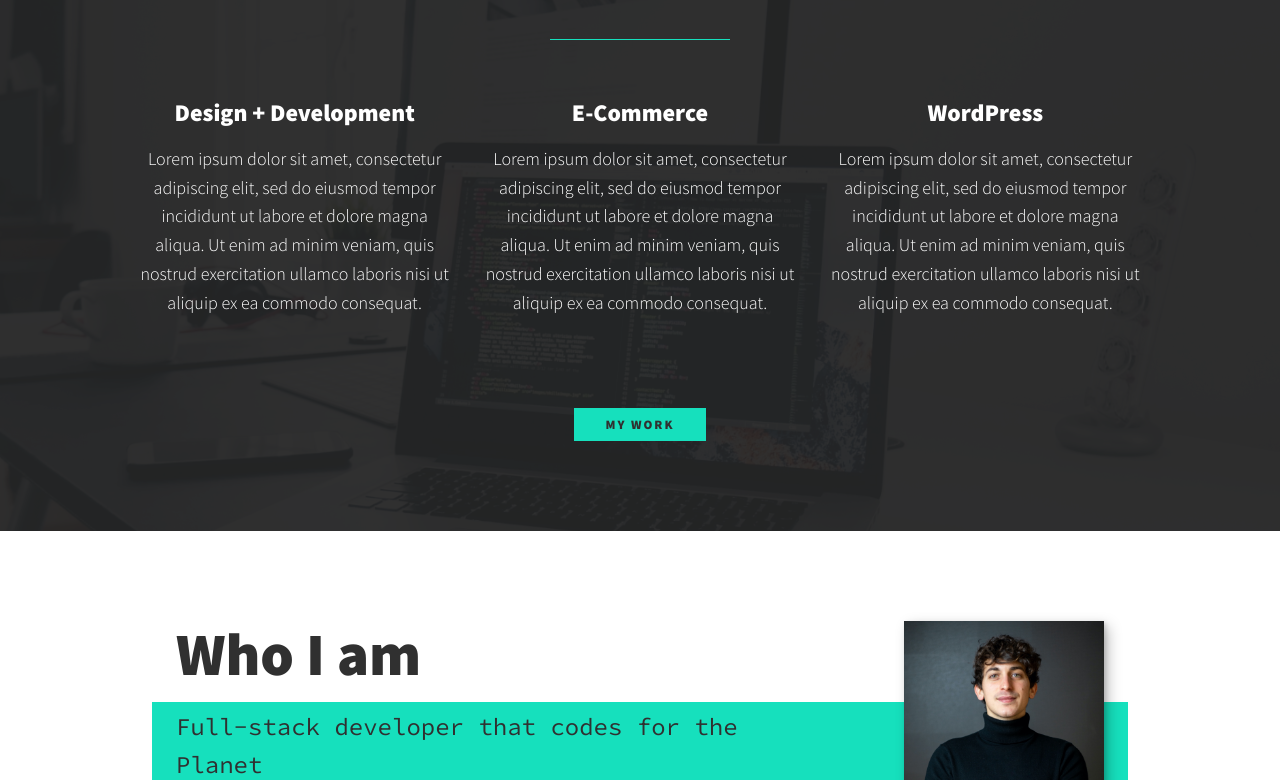
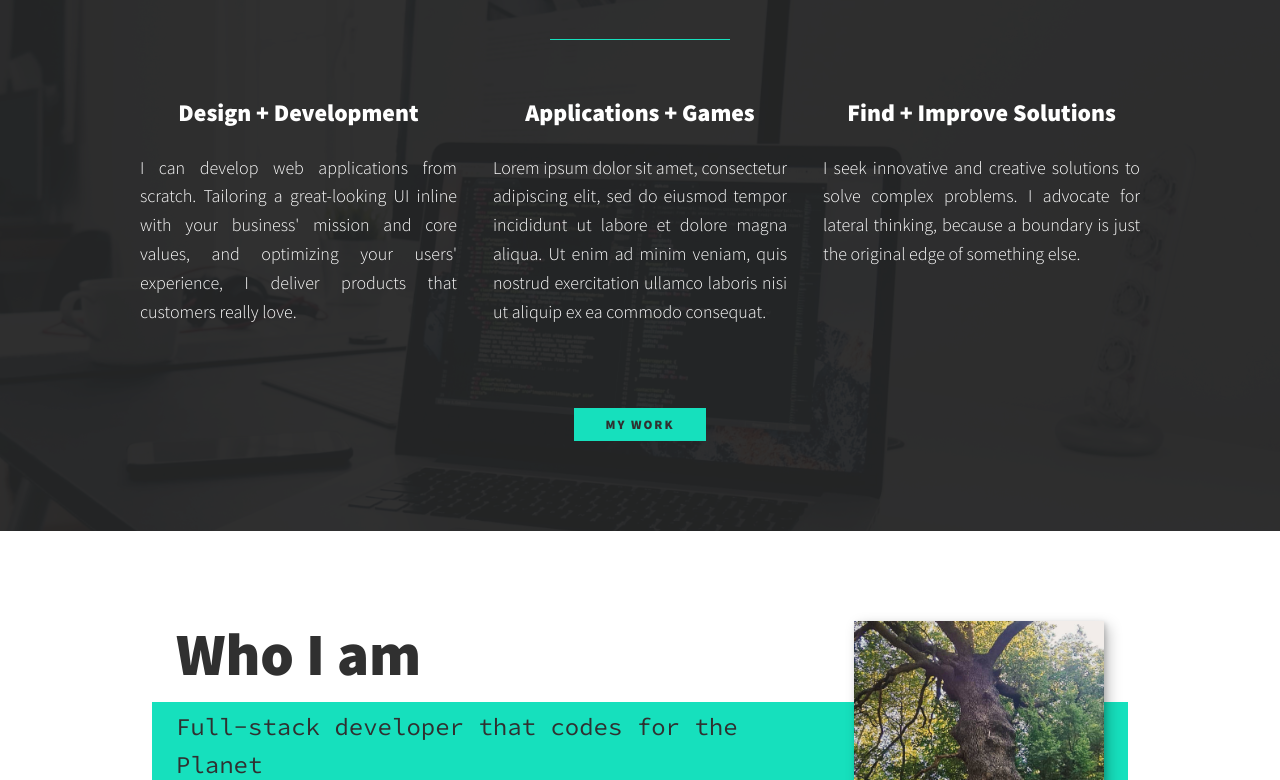
Before and after one commit to SteRap/portfolio, a React (Create React App) app: page / in a window 1280 px wide. Shown: the part 800-1580 px from the top of the page. Built offline with nearby package versions, Linux system fonts and the light colour scheme.

Commit message:
updating contents

```diff
--- a/src/About.js
+++ b/src/About.js
@@ -1,5 +1,5 @@
 import React from "react";
-import profileImg from "./Media/Profile_picture.jpg";
+import profileImg from "./Media/profile_3.jpg";
 
 function About() {
   return (
--- a/src/Services.js
+++ b/src/Services.js
@@ -8,15 +8,15 @@ function Services() {
         <div className="service">
           <h3>Design + Development</h3>
           <p>
-            Lorem ipsum dolor sit amet, consectetur adipiscing elit, sed do
-            eiusmod tempor incididunt ut labore et dolore magna aliqua. Ut enim
-            ad minim veniam, quis nostrud exercitation ullamco laboris nisi ut
-            aliquip ex ea commodo consequat.
+            I can develop web applications from scratch. Tailoring a
+            great-looking UI inline with your business' mission and core values,
+            and optimizing your users' experience, I deliver products that
+            customers really love.
           </p>
         </div>
 
         <div className="service">
-          <h3>E-Commerce</h3>
+          <h3>Applications + Games</h3>
           <p>
             Lorem ipsum dolor sit amet, consectetur adipiscing elit, sed do
             eiusmod tempor incididunt ut labore et dolore magna aliqua. Ut enim
@@ -26,12 +26,11 @@ function Services() {
         </div>
 
         <div className="service">
-          <h3>WordPress</h3>
+          <h3>Find + Improve Solutions</h3>
           <p>
-            Lorem ipsum dolor sit amet, consectetur adipiscing elit, sed do
-            eiusmod tempor incididunt ut labore et dolore magna aliqua. Ut enim
-            ad minim veniam, quis nostrud exercitation ullamco laboris nisi ut
-            aliquip ex ea commodo consequat.
+            I seek innovative and creative solutions to solve complex problems.
+            I advocate for lateral thinking, because a boundary is just the
+            original edge of something else.
           </p>
         </div>
       </div>
--- a/src/index.css
+++ b/src/index.css
@@ -327,7 +327,7 @@ header {
 }
 
 .service {
-  max-width: 500px;
+  width: fit-content;
   margin: 0 auto;
 }
 
@@ -338,13 +338,25 @@ header {
 @media (min-width: 800px) {
   .services {
     display: flex;
+    flex-direction: row;
     max-width: 1000px;
     margin-left: auto;
     margin-right: auto;
   }
 
+  .service h3 {
+    min-height: 15%;
+  }
+
+  .service > p {
+    text-align: justify;
+  }
+
+  .service:nth-child(2) {
+    padding: 0 2em;
+  }
+
   .service + .service {
-    margin-left: 2em;
     margin-top: 0;
   }
 }
@@ -363,7 +375,7 @@ header {
 @media (min-width: 600px) {
   .about-me {
     display: grid;
-    grid-template-columns: 1fr 200px;
+    grid-template-columns: 1fr 250px;
     grid-template-areas:
       "title img"
       "subtitle img"
```
Also changed, not shown: src/Media/profile_2.jpg (added), src/Media/profile_3.jpg (added).
